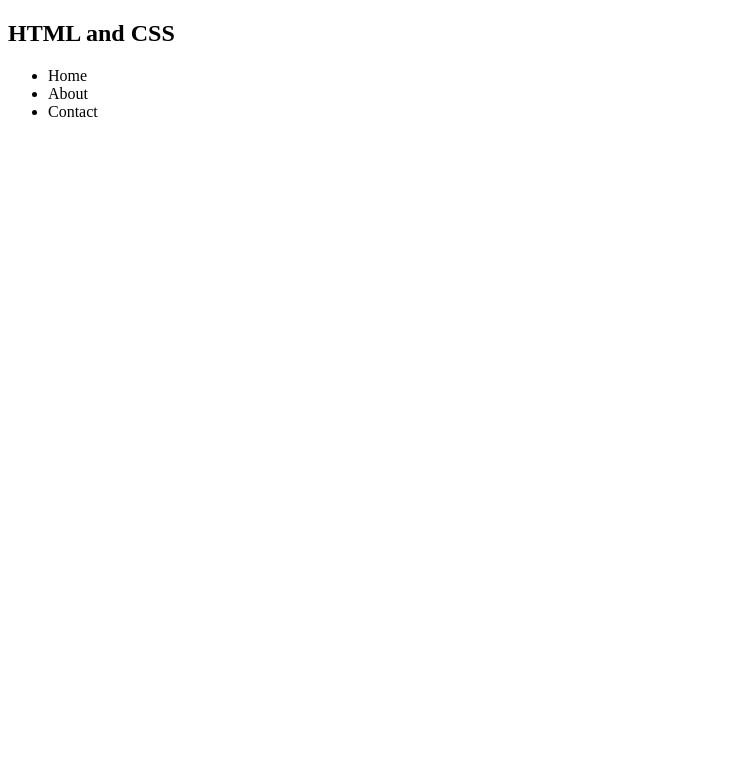
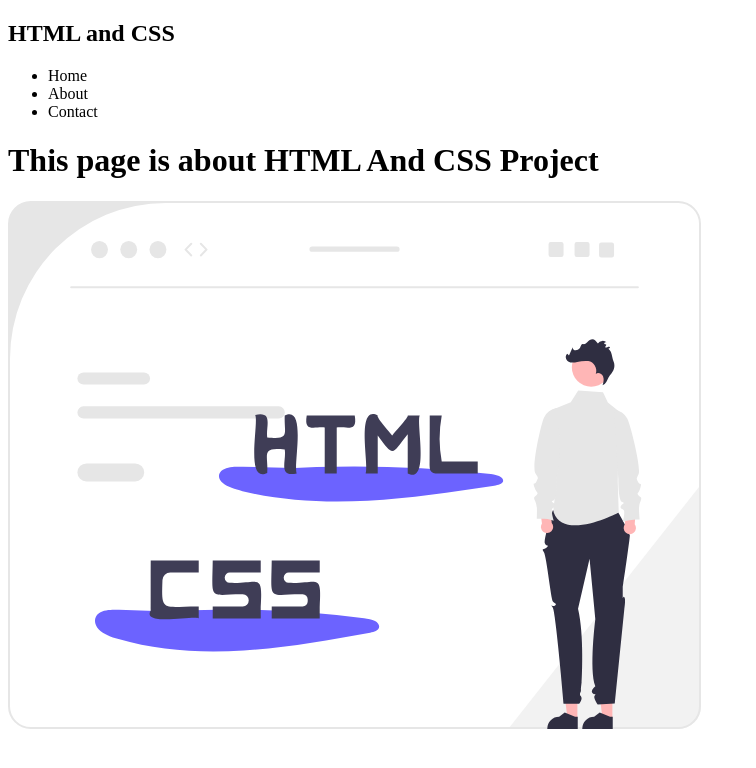
Before and after one commit to hassan-55HK/my-HTML-CSS, a plain HTML site: page index.html in a window 1280 px wide. Shown: the whole page, without its empty margins (0-756 px from the left). Drawn offline with Linux system fonts and the light colour scheme.

Commit message:
feat: an image added to header

```diff
--- a/index.html
+++ b/index.html
@@ -14,6 +14,9 @@
             <li>Contact</li>
         </ul>
     </nav>
-
+    <header>
+        <h1>This page is about HTML And CSS Project</h1>
+        <img src="undraw_static_website_re_x70h.svg" alt="html and css">
+    </header>
 </body>
 </html>
```
